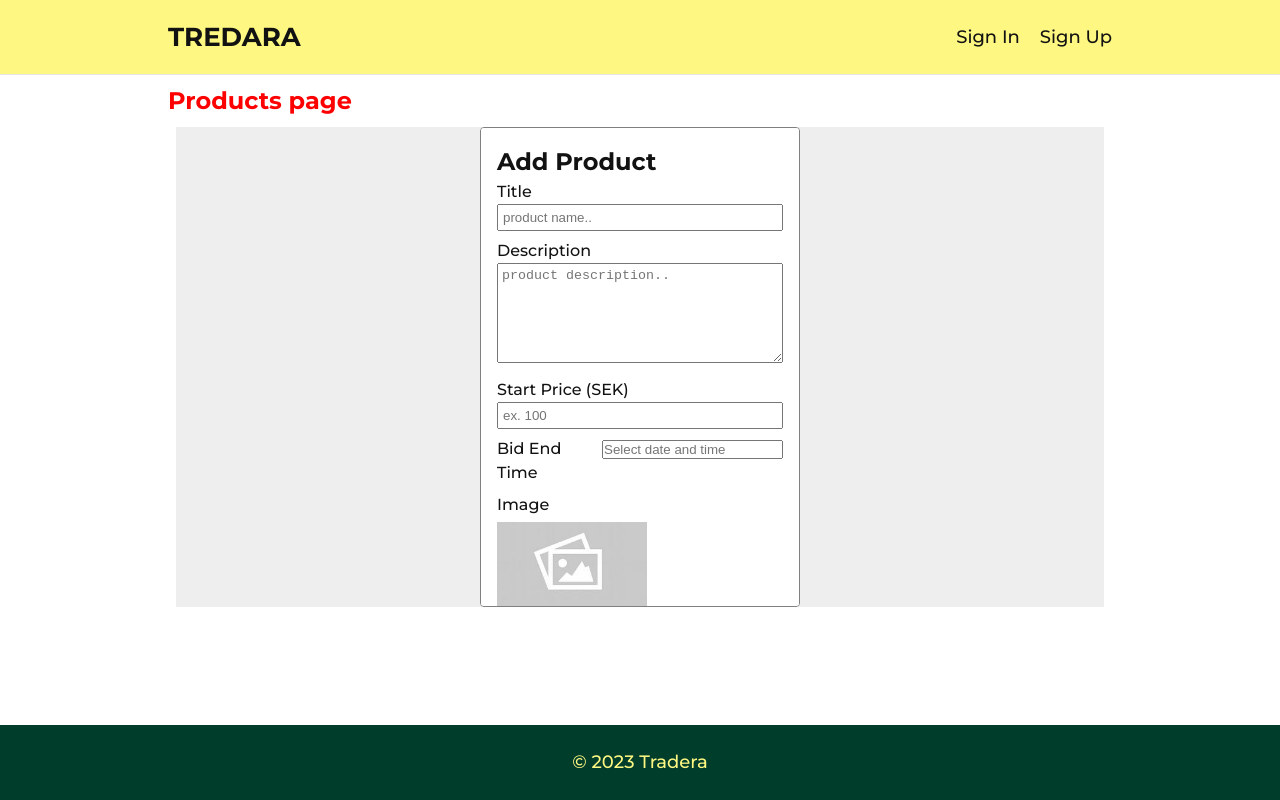
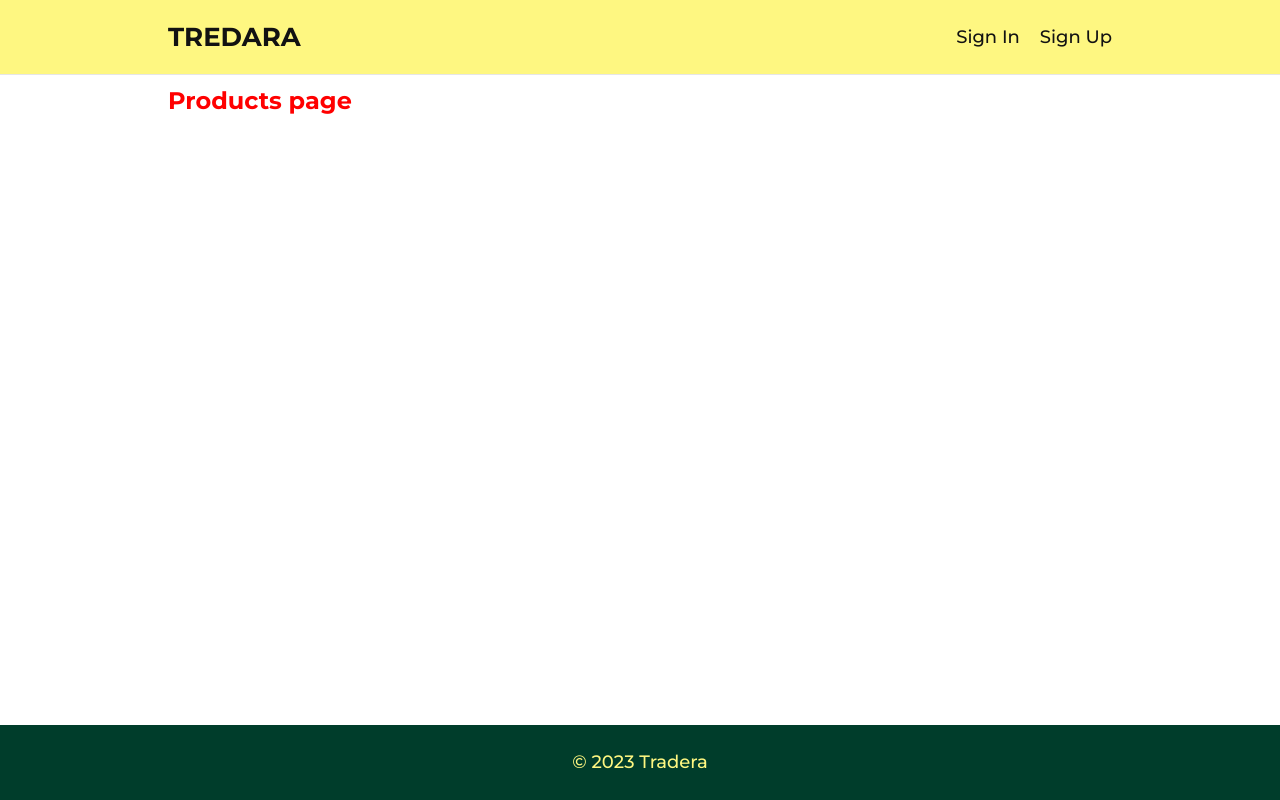
Before and after one commit to OlgaPinchuk/Tredara-frontend, a React (Vite) app: page / in a window 1280 px wide. Built offline with nearby package versions, Linux system fonts and the light colour scheme.

Commit message:
bug fix and refactor

```diff
--- a/package.json
+++ b/package.json
@@ -10,6 +10,7 @@
     "preview": "vite preview"
   },
   "dependencies": {
+    "dotenv": "^16.3.1",
     "react": "^18.2.0",
     "react-datepicker": "^4.18.0",
     "react-dom": "^18.2.0",
--- a/src/components/CreateItem.jsx
+++ b/src/components/CreateItem.jsx
@@ -2,12 +2,13 @@ import { useState } from "react";
 import PlaceHolderImage from "../assets/placeholder.jpg";
 import DateTimeSelector from "./DateTimeSelector";
 import { useUser } from "../state/UserContext";
+import { PopupHeader } from "./PopupHeader";
 
-export function CreateItem() {
-  const [selectedImage, setSelectedImage] = useState();
-  const [title, setTitle] = useState();
-  const [description, setDescription] = useState();
-  const [startPrice, setStartPrice] = useState();
+export function CreateItem({ setCreateItemVisible }) {
+  const [selectedImage, setSelectedImage] = useState("");
+  const [title, setTitle] = useState("");
+  const [description, setDescription] = useState("");
+  const [startPrice, setStartPrice] = useState("");
   const [selectedDate, setSelectedDate] = useState(null);
 
   const { user } = useUser();
@@ -56,6 +57,10 @@ export function CreateItem() {
       alert("Please select an image!");
       return;
     }
+    if (!user) {
+      alert("Please login!");
+      return;
+    }
     const data = {
       title: title,
       description: description,
@@ -63,13 +68,13 @@ export function CreateItem() {
       startDateTime: new Date(),
       endDateTime: selectedDate,
       imageString: selectedImage,
-      userID: user ? user.id : 1, //1 as default id, till the authentication is not integrated
+      userID: user.id,
     };
     proceedToUploadItem(data);
   };
 
   const proceedToUploadItem = async (data) => {
-    const url = `http://localhost:8080/api/v1/item/create`;
+    const url = `${import.meta.env.VITE_API_URL}/item/create`;
 
     fetch(url, {
       method: "POST",
@@ -96,7 +101,10 @@ export function CreateItem() {
     <div className="container">
       <div className="create-item-container">
         <form className="create-item-box" onSubmit={handleAddButtonClick}>
-          <h2>Add Product</h2>
+          <PopupHeader
+            setVisiblility={setCreateItemVisible}
+            title={"Add Product"}
+          />
 
           <label className="input-title">Title</label>
           <input
@@ -148,7 +156,7 @@ export function CreateItem() {
             />
           </label>
 
-          <button className="bottom-button">Add</button>
+          <button className="action-button">Add</button>
         </form>
       </div>
     </div>
--- a/src/components/NavigationBar.jsx
+++ b/src/components/NavigationBar.jsx
@@ -9,7 +9,7 @@ export function NavigationBar() {
 
   async function handleLogout() {
     try {
-      const response = await fetch("http://localhost:8080/api/logout/", {
+      const response = await fetch(`${import.meta.env.VITE_API_URL}/logout/`, {
         method: "POST",
         headers: {
           "Content-Type": "application/json",
--- /dev/null
+++ b/src/components/PopupHeader.jsx
@@ -0,0 +1,10 @@
+export function PopupHeader({ setVisiblility, title }) {
+  return (
+    <div className="form-header">
+      <h2>{title}</h2>
+      <button className="close-button" onClick={() => setVisiblility(false)}>
+        X
+      </button>
+    </div>
+  );
+}
--- a/src/pages/ProductsPage.jsx
+++ b/src/pages/ProductsPage.jsx
@@ -1,11 +1,27 @@
+import { useState } from "react";
 import { CreateItem } from "../components/CreateItem";
+import { useUser } from "../state/UserContext";
 
 export function ProductsPage() {
+  const { user } = useUser();
+
+  const [createItemVisible, setCreateItemVisible] = useState(false);
+
   return (
     <article className="page products-page">
       <div className="container">
         <h2>Products page</h2>
-        <CreateItem />
+        {user && (
+          <button
+            className="action-button medium-button"
+            onClick={() => setCreateItemVisible(true)}
+          >
+            Add Product
+          </button>
+        )}
+        {user && createItemVisible && (
+          <CreateItem setCreateItemVisible={setCreateItemVisible} />
+        )}
       </div>
     </article>
   );
--- a/src/pages/SignInPage.jsx
+++ b/src/pages/SignInPage.jsx
@@ -20,7 +20,7 @@ export function SignInPage() {
     event.preventDefault();
 
     try {
-      const response = await fetch("http://localhost:8080/api/login/", {
+      const response = await fetch(`${import.meta.env.VITE_API_URL}/login/`, {
         method: "POST",
         headers: {
           "Content-Type": "application/json",
@@ -42,8 +42,6 @@ export function SignInPage() {
   }
 
   function onSuccess(user) {
-    console.log(user);
-
     alert("Welcome back!");
     setUser(user);
     navigate("/");
--- a/src/pages/SignUpPage.jsx
+++ b/src/pages/SignUpPage.jsx
@@ -21,7 +21,7 @@ export function SignUpPage() {
     event.preventDefault();
 
     try {
-      const response = await fetch("http://localhost:8080/api/signup/", {
+      const response = await fetch(`${import.meta.env.VITE_API_URL}/signup/`, {
         method: "POST",
         headers: {
           "Content-Type": "application/json",
@@ -44,8 +44,6 @@ export function SignUpPage() {
   }
 
   function onSuccess(newUser) {
-    console.log(newUser);
-
     alert("Welcome to Tredara!");
     setUser(newUser);
     navigate("/");
--- a/src/styles/components/create-item-container.css
+++ b/src/styles/components/create-item-container.css
@@ -59,7 +59,7 @@
   display: none;
 }
 
-.bottom-button {
+.action-button {
   width: 100%;
   background-color: var(--color-dark);
   color: var(--color-white);
@@ -70,3 +70,7 @@
   padding: var(--space-small);
   margin-top: var(--space-medium);
 }
+
+.medium-button {
+  width: 10rem;
+}
--- /dev/null
+++ b/src/styles/components/popup-header.css
@@ -0,0 +1,15 @@
+.form-header {
+  display: flex;
+  flex-direction: row;
+  justify-content: space-between;
+  align-items: center;
+}
+
+.close-button {
+  min-width: 30px !important;
+  height: 30px;
+  background: none;
+  color: black;
+  text-align: center;
+  border: 1px var(--color-dark) solid;
+}
--- a/src/styles/style.css
+++ b/src/styles/style.css
@@ -11,6 +11,8 @@
 @import url("./components/navigation-bar.css");
 @import url("./components/create-item-container.css");
 @import url("./components/input-field.css");
+@import url("./components/input-field.css");
+@import url("./components/popup-header.css");
 
 /* Pages */
 @import url("./pages/auth-page.css");
```
Also changed, not shown: 2 other files (tests, documents, lock files or other folders).
